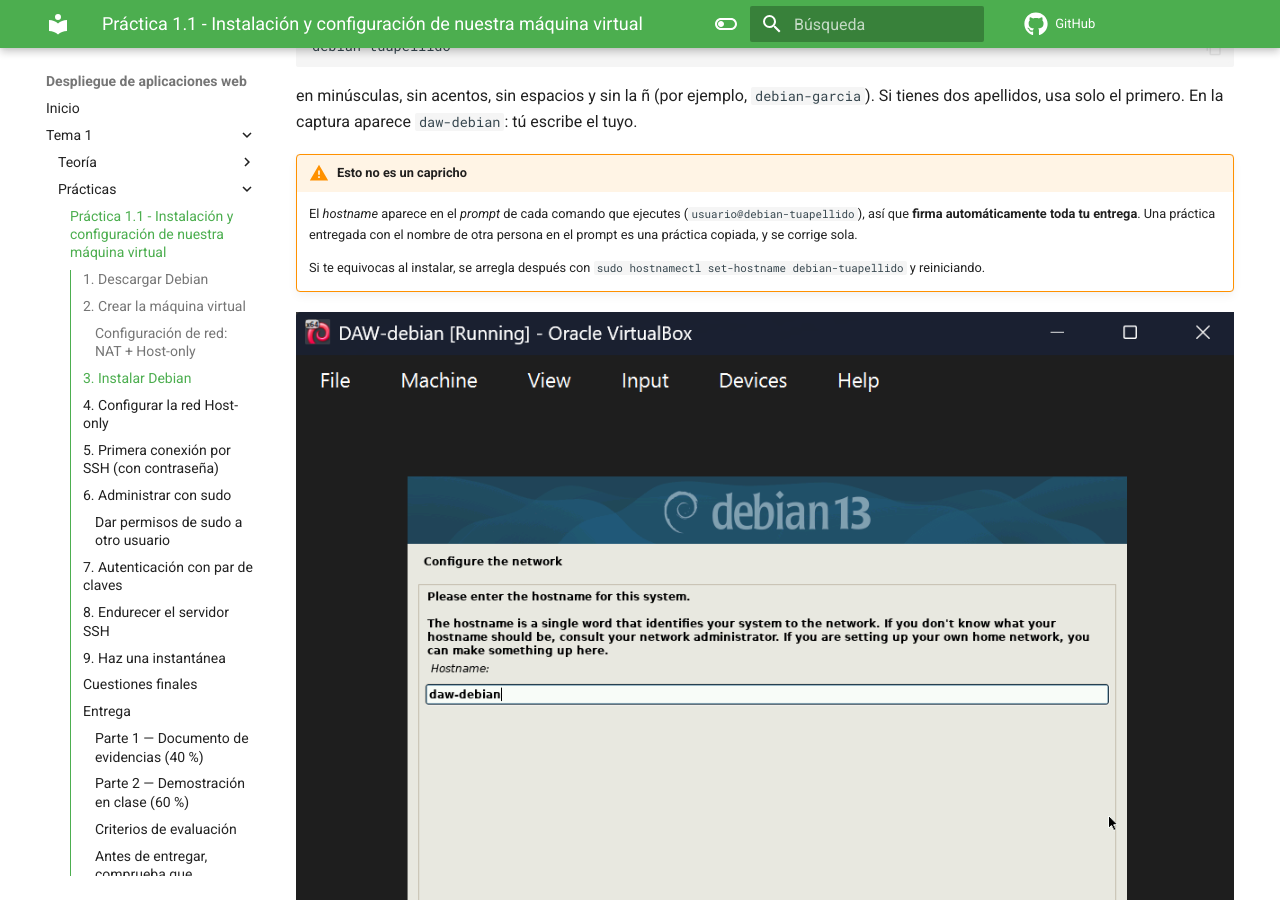
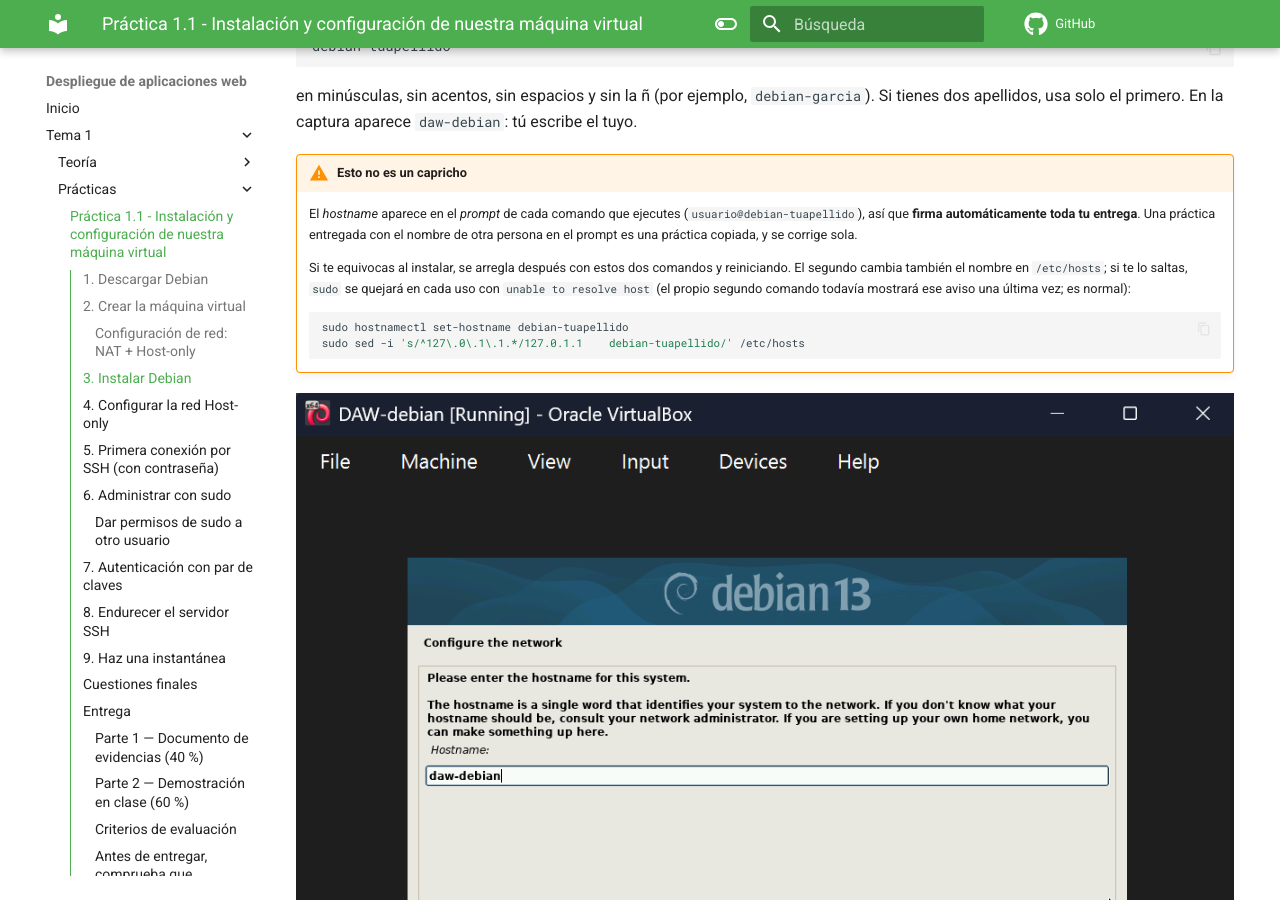
Before and after one commit to DustinRandel/despliegue-aplicaciones-web, an MkDocs documentation site: the page built from docs/T1-practica-maquina-virtual.md, in a window 1280 px wide and 900 px high, scrolled down 7678 px. Built offline with MkDocs 1.6.1 and Material for MkDocs 9.7.7, drawn with Linux system fonts in a browser that asks for light colours; comment, search, counter and statistics services are not loaded; some of the changed text lies outside the part shown.

Commit message:
Práctica 1.1: cambiar también /etc/hosts al cambiar el hostname
Con solo hostnamectl, la línea 127.0.1.1 conserva el nombre viejo y sudo
avisa "unable to resolve host" en cada uso. Detectado al validar la P2.1.

Co-Authored-By: Claude Opus 5.5 <noreply@anthropic.com>
Claude-Session: https://claude.ai/code/session_01HLovF21FdbAxrs7jppGjRj

````diff
--- a/docs/T1-practica-maquina-virtual.md
+++ b/docs/T1-practica-maquina-virtual.md
@@ -40,6 +40,9 @@ CAPTURAS: todas rehechas con Debian 13.7 + VirtualBox 7.2 (debian1, debian3-7, d
 VALIDADA DE PRINCIPIO A FIN el 27/09/2026 en el portátil (Debian 13.7.0, VirtualBox 7.2).
   El .ova de respaldo está exportado (739 MB) en C:\Users\darkd\Documents\DAW-debian.ova.
   PENDIENTE: subirlo a Drive/aula virtual y poner el enlace en el recuadro "Máquina de respaldo" (paso 3).
+
+04/10/2026: añadido el cambio de /etc/hosts al cambiar el hostname. Con solo hostnamectl, la línea
+  127.0.1.1 conserva el nombre viejo y sudo avisa "unable to resolve host" (detectado al validar la P2.1).
 -->
 
 # Práctica 1.1 - Instalación y configuración de nuestra máquina virtual
@@ -164,7 +167,12 @@ en minúsculas, sin acentos, sin espacios y sin la ñ (por ejemplo, `debian-garc
 !!! warning "Esto no es un capricho"
     El *hostname* aparece en el *prompt* de cada comando que ejecutes (`usuario@debian-tuapellido`), así que **firma automáticamente toda tu entrega**. Una práctica entregada con el nombre de otra persona en el prompt es una práctica copiada, y se corrige sola.
 
-    Si te equivocas al instalar, se arregla después con `sudo hostnamectl set-hostname debian-tuapellido` y reiniciando.
+    Si te equivocas al instalar, se arregla después con estos dos comandos y reiniciando. El segundo cambia también el nombre en `/etc/hosts`; si te lo saltas, `sudo` se quejará en cada uso con `unable to resolve host` (el propio segundo comando todavía mostrará ese aviso una última vez; es normal):
+
+    ```sh
+    sudo hostnamectl set-hostname debian-tuapellido
+    sudo sed -i 's/^127\.0\.1\.1.*/127.0.1.1	debian-tuapellido/' /etc/hosts
+    ```
 
 ![](img/debian4.png)
 
@@ -231,7 +239,7 @@ Al terminar aparecerá **Installation complete**: pulsa **Continue** y la máqui
     Si tu instalación falla y no hay tiempo para repetirla, el profesor te facilitará una máquina ya instalada (`DAW-debian.ova`). Impórtala con **File → Import Appliance** y, en **MAC Address Policy**, elige **Generate new MAC addresses for all network adapters**.
 
     - Usuario: `alumno` · Contraseña: `daw1234`
-    - Nada más entrar, **cambia la contraseña** con `passwd` y **el *hostname*** con `sudo hostnamectl set-hostname debian-tuapellido`.
+    - Nada más entrar, **cambia la contraseña** con `passwd` y **el *hostname*** con los dos comandos del recuadro "Esto no es un capricho" (el de `hostnamectl` y el de `/etc/hosts`).
     - **Regenera las claves del servidor SSH.** Todas las copias de la máquina de respaldo tienen las mismas, así que todas tendrían la misma huella (lo entenderás en el paso 5):
 
         ```sh
````
